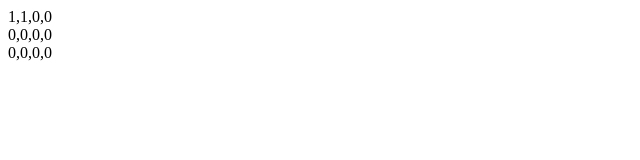
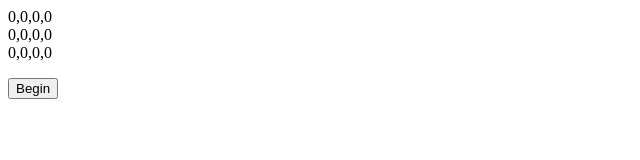
Before and after one commit to Perfect5th/utm-jazz, a website built with Parcel: page index.html in a window 1280 px wide. Shown: the whole page, without its empty margins (0-640 px from the left). Built offline with nearby package versions, Linux system fonts and the light colour scheme.

Commit message:
big demo reel

```diff
--- /dev/null
+++ b/css/master.css
@@ -0,0 +1,8 @@
+.tape-display {
+    display: flex;
+    flex-wrap: wrap;
+}
+
+.tape-display .tape-snapshot {
+    margin: 0 1em 1em 0;
+}
--- a/index.html
+++ b/index.html
@@ -2,10 +2,12 @@
 <html lang="en" dir="ltr">
   <head>
     <meta charset="utf-8">
-    <title></title>
+    <title>UTM Jazz</title>
+    <link rel="stylesheet" href="/css/master.css">
   </head>
   <body>
-    <div id="turing-tape"></div>
+    <div id="turing-tape" class="tape-display"></div>
+    <button id="begin-button">Begin</button>
     <script src="./index.js"></script>
   </body>
 </html>
--- a/index.js
+++ b/index.js
@@ -1,5 +1,11 @@
 import UTM from './utm';
 import {directions} from './utm';
+
+const OUTPUT_CLASS = 'tape-snapshot';
+
+const tape = [[0, 0, 0, 0],
+              [0, 0, 0, 0],
+              [0, 0, 0, 0]];
 
 document.addEventListener('DOMContentLoaded', () => {
   const utm = new UTM({
@@ -10,28 +16,38 @@ document.addEventListener('DOMContentLoaded', () => {
         state: 0
       },
       1: {
+        write: 2,
+        move: directions.DOWN,
+        state: 0
+      },
+      2: {
         write: 0,
-        move: directions.RIGHT,
+        move: directions.LEFT,
         state: 0
       }
     }
-  }, [[0, 0, 0, 0],
-      [0, 0, 0, 0],
-      [0, 0, 0, 0]],
-    10
-  );
+  }, tape, 10);
 
-  utm.begin();
+  const tapeElement = () => {
+    const element = utm.getTape().reduce((acc, row) => {
+      const rowElement = document.createElement('div');
 
-  const tapeElement = utm.getTape().reduce((acc, row) => {
-    const rowElement = document.createElement('div');
+      rowElement.textContent = row.toString();
+      acc.appendChild(rowElement);
 
-    rowElement.textContent = row.toString();
-    acc.insertAdjacentElement('beforeend', rowElement);
+      return acc;
+    }, document.createElement('div'));
 
-    return acc;
-  }, document.createElement('div'));
+    element.className = OUTPUT_CLASS;
 
-  document.getElementById('turing-tape')
-    .insertAdjacentElement('beforeend', tapeElement);
+    return element;
+  };
+
+  document.getElementById('begin-button').addEventListener('click', () => {
+    utm.begin();
+
+    document.getElementById('turing-tape').appendChild(tapeElement());
+  });
+
+  document.getElementById('turing-tape').appendChild(tapeElement());
 });
--- a/utm/utm.js
+++ b/utm/utm.js
@@ -32,8 +32,6 @@ export default class UTM {
       this.move();
       this.changeState();
     }
-
-    console.log(this.tape);
   }
 
   // MODIFIES: this
```
Also changed, not shown: README.md.
